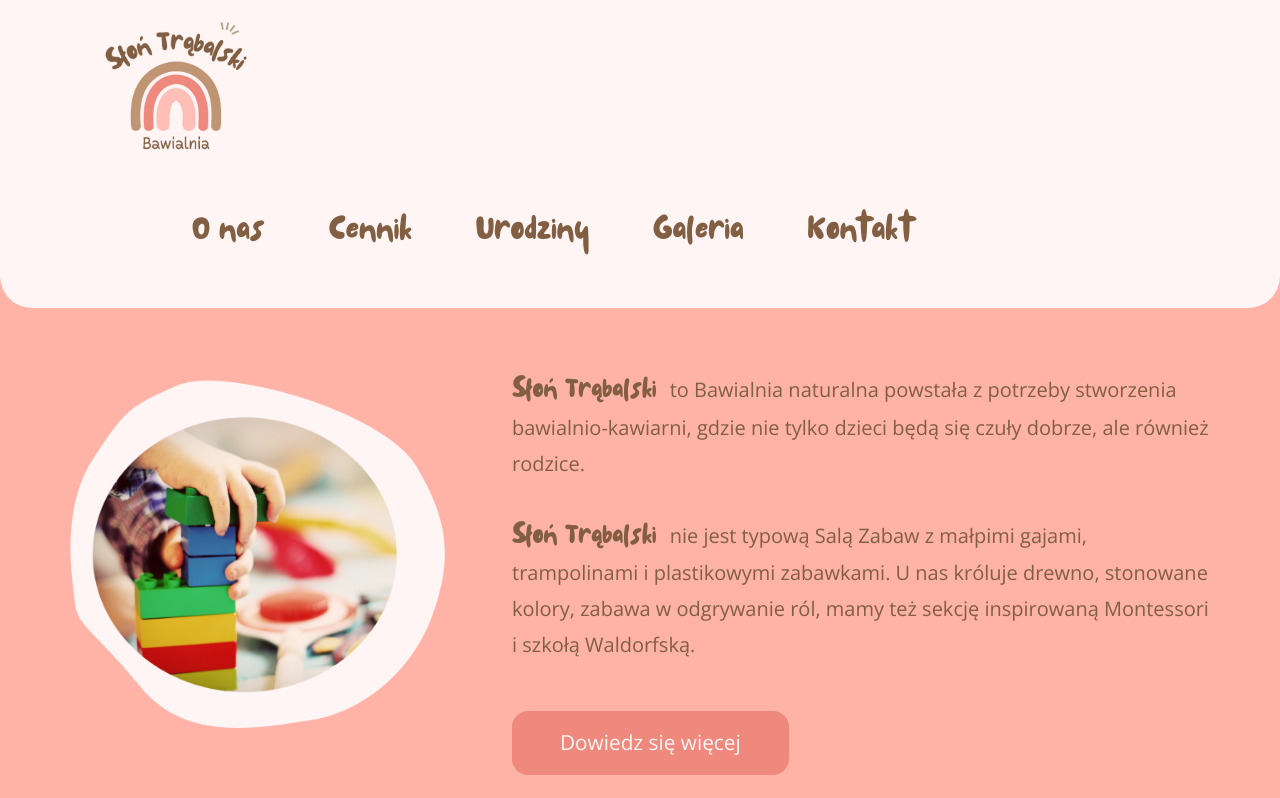
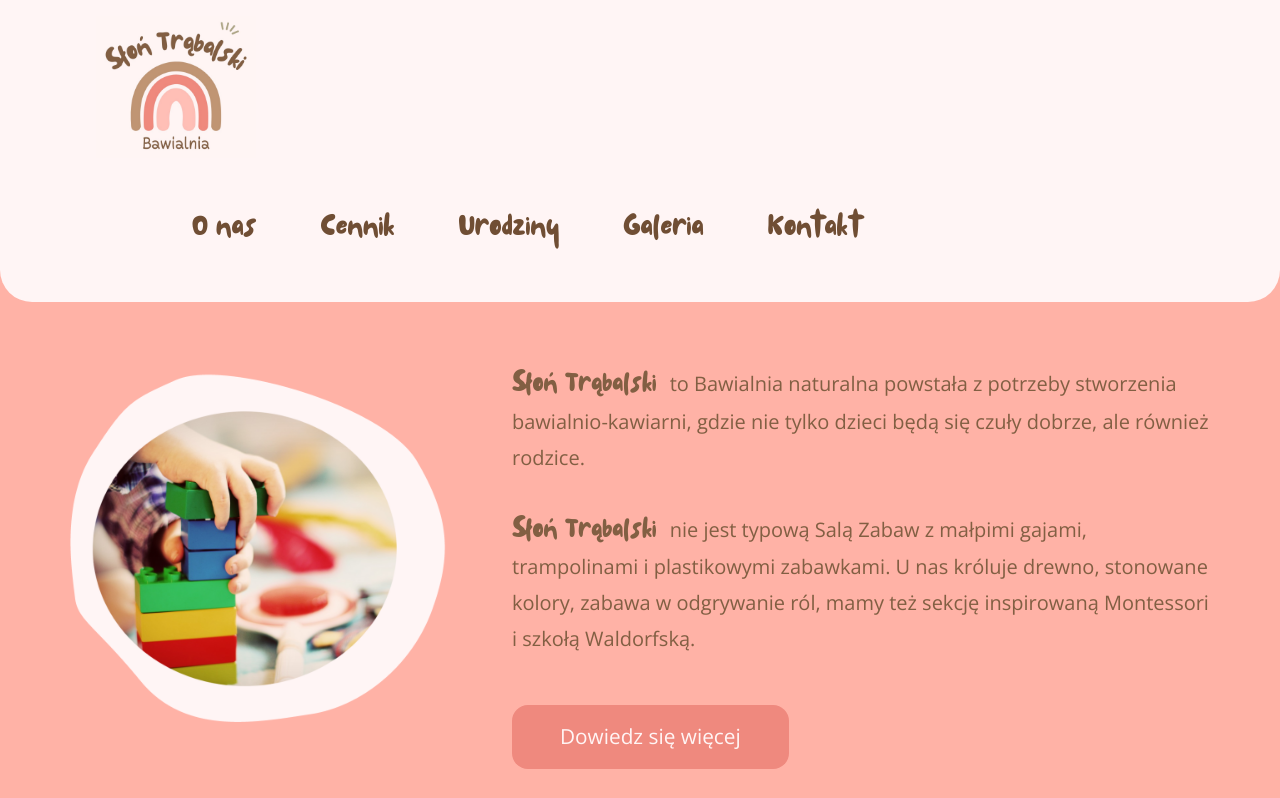
Before and after one commit to Magdalabno/Bawialnia, a plain HTML site: page index.html in a window 1280 px wide. Shown: the top 798 px of the page. Drawn offline with nearby package versions, Linux system fonts and the light colour scheme.

Commit message:
Change font-size and color

```diff
--- a/resources/style.css
+++ b/resources/style.css
@@ -70,8 +70,8 @@ nav img:hover {
     transition: 0.5s ease;
 }
 .nav-menu a {
-    font-size: 2.25rem;
-    color: #825F43;
+    font-size: 2rem;
+    color: #704E34;
     font-family: 'Petitcochon', 'Open Sans', sans-serif;
 }
 #o-nas {
```
